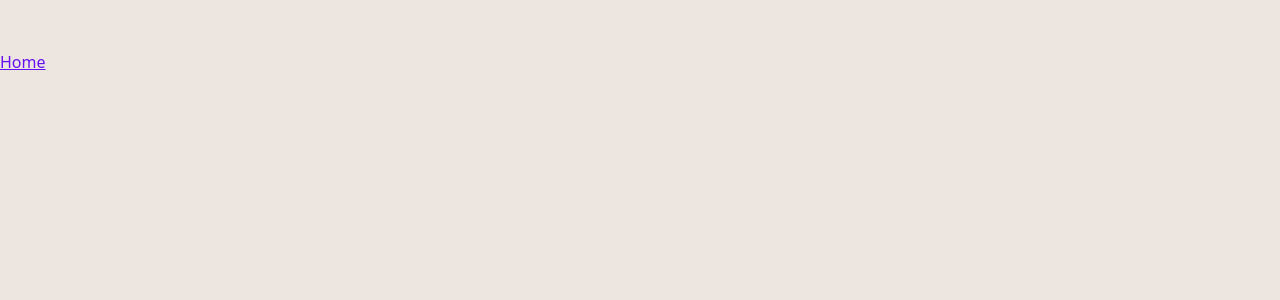
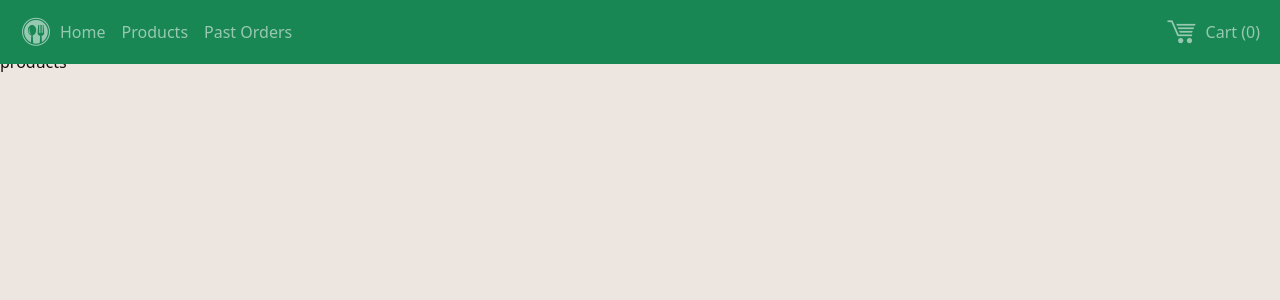
Before and after one commit to webceyhan/vue-splendid-food, a Vue app: page /products in a window 1280 px wide. Before the commit this address had no page. Shown: the top 300 px of the page. Built offline with nearby package versions, Linux system fonts and the light colour scheme.

Commit message:
basic app navigation created

```diff
--- a/src/App.vue
+++ b/src/App.vue
@@ -1,6 +1,58 @@
 <template>
-  <div id="nav">
-    <router-link to="/">Home</router-link>
-  </div>
+  <!-- navigation -->
+  <nav class="navbar navbar-expand-md navbar-dark fixed-top bg-success">
+    <div class="container-fluid">
+      <button
+        type="button"
+        class="navbar-toggler"
+        data-bs-toggle="collapse"
+        data-bs-target="#navmenu"
+      >
+        <i class="navbar-toggler-icon"></i>
+      </button>
+
+      <!-- collapsible menu -->
+      <div class="collapse navbar-collapse" id="navmenu">
+        <ul class="navbar-nav align-items-md-center">
+          <li class="nav-item">
+            <router-link to="/" class="nav-link">
+              <span class="d-flex align-items-center">
+                <i class="icofont-spoon-and-fork icofont-2x"></i>
+                <span class="ms-2">Home</span>
+              </span>
+            </router-link>
+          </li>
+          <li class="nav-item">
+            <router-link to="/products" class="nav-link">
+              Products
+            </router-link>
+          </li>
+          <li class="nav-item">
+            <router-link to="/past-orders" class="nav-link">
+              Past Orders
+            </router-link>
+          </li>
+        </ul>
+
+        <!-- cart -->
+        <ul class="navbar-nav ms-auto">
+          <li class="nav-item">
+            <a
+              href="#"
+              class="nav-link"
+              data-bs-toggle="offcanvas"
+              data-bs-target="#cart"
+            >
+              <span class="d-flex align-items-center">
+                <i class="icofont-cart-alt icofont-2x"></i>
+                <span class="ms-2">Cart (0)</span>
+              </span>
+            </a>
+          </li>
+        </ul>
+      </div>
+    </div>
+  </nav>
+
   <router-view />
 </template>
--- a/src/router/index.js
+++ b/src/router/index.js
@@ -1,25 +1,35 @@
-import { createRouter, createWebHistory } from 'vue-router'
-import Home from '../views/Home.vue'
+import { createRouter, createWebHistory } from 'vue-router';
+import Home from '../views/Home.vue';
 
 const routes = [
     {
         path: '/',
         name: 'Home',
-    component: Home
+        component: Home,
     },
     {
-    path: '/about',
-    name: 'About',
+        path: '/products',
+        name: 'Products',
         // route level code-splitting
         // this generates a separate chunk (about.[hash].js) for this route
         // which is lazy-loaded when the route is visited.
-    // component: () => import(/* webpackChunkName: "about" */ '../views/About.vue')
-  }
-]
+        component: () =>
+            import(/* webpackChunkName: "about" */ '../views/Products.vue'),
+    },
+    {
+        path: '/past-orders',
+        name: 'Past Orders',
+        // route level code-splitting
+        // this generates a separate chunk (about.[hash].js) for this route
+        // which is lazy-loaded when the route is visited.
+        component: () =>
+            import(/* webpackChunkName: "about" */ '../views/PastOrders.vue'),
+    },
+];
 
 const router = createRouter({
     history: createWebHistory(process.env.BASE_URL),
-  routes
-})
+    routes,
+});
 
-export default router
+export default router;
--- /dev/null
+++ b/src/views/PastOrders.vue
@@ -0,0 +1,7 @@
+<template>
+  <div class="home">past orders</div>
+</template>
+
+<script>
+export default {};
+</script>
--- /dev/null
+++ b/src/views/Products.vue
@@ -0,0 +1,7 @@
+<template>
+  <div class="home">products</div>
+</template>
+
+<script>
+export default {};
+</script>
```
Lines whose indentation alone changed are shown as unchanged.
